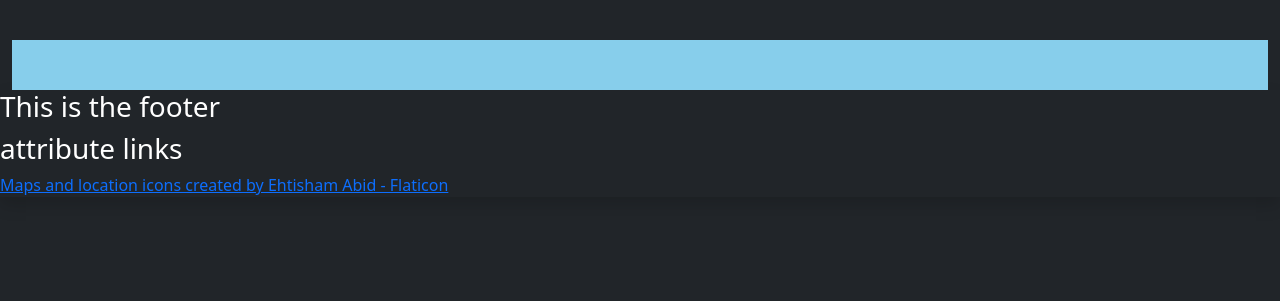
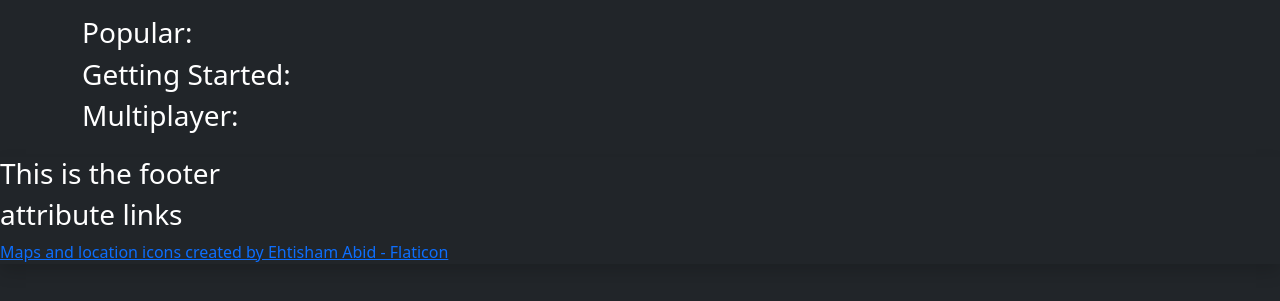
Before and after one commit to Primus46/GenreGauger, a PHP site: page /CategoriesPage.php in a window 1280 px wide; the page is wider, and only the part inside the window is pictured. Shown: the part 78-379 px from the top of that part. Run offline with PHP 8.4, Linux system fonts and the light colour scheme; tables that the repository leaves empty or names only in its code hold one stand-in row (values such as "Sample post").

Commit message:
Categories Added

```diff
--- a/Categories_Page/CategoriesPage.php
+++ b/Categories_Page/CategoriesPage.php
@@ -5,13 +5,22 @@
   <meta name="viewport" content="width=device-width, initial-scale=1">
   <link rel="stylesheet" href="../CrossPage.css">
 </head>
-    <body class="text-bg-dark">
+<body class="text-bg-dark">
         <?php require '../Reuseable_Components/navbar/navbar.php';?>
-        <div class="container-fluid">
-            <div class="row">
-                <div class="col">
-                    <div class="box"></div>
-                </div>
+        <?php include "../Genres_Data/DataFunctions.php";?>
+
+        <div class="container my-3">
+            <div class="row my-auto justify-content-center d-flex ">
+                <h3>Popular:</h3>
+                <?php popular_genres();?>
+            </div>
+            <div class="row my-auto justify-content-center d-flex ">
+                <h3>Getting Started:</h3>
+                <?php getting_started_genres();?>
+            </div>
+            <div class="row my-auto justify-content-center d-flex ">
+             <h3>Multiplayer:</h3>
+                <?php multiplayer_genres();?>
             </div>
         </div>
         <?php include '../Reuseable_Components/footer/footer.php';?>
--- a/Genres_Data/DataFunctions.php
+++ b/Genres_Data/DataFunctions.php
@@ -38,6 +38,63 @@
                 include '../Reuseable_Components/GenreCard.php';
             }
     }
+
+    function popular_genres(){
+        include "../db_connect.php";
+
+            $sql = "SELECT * FROM categories
+            CROSS JOIN genres ON categories.genre_id = genres.genre_id
+            WHERE category = 'popular'";
+
+            $results = $conn->query($sql);
+
+            while($fetch = mysqli_fetch_assoc($results)){
+                include '../Reuseable_Components/GenreCard.php';
+            }
+    }
+
+    function getting_started_genres(){
+        include "../db_connect.php";
+
+            $sql = "SELECT * FROM categories
+            CROSS JOIN genres ON categories.genre_id = genres.genre_id
+            WHERE category = 'getting_started'";
+
+            $results = $conn->query($sql);
+
+            while($fetch = mysqli_fetch_assoc($results)){
+                include '../Reuseable_Components/GenreCard.php';
+            }
+    }
+
+    function multiplayer_genres(){
+        include "../db_connect.php";
+
+            $sql = "SELECT * FROM categories
+            CROSS JOIN genres ON categories.genre_id = genres.genre_id
+            WHERE category = 'multiplayer'";
+
+            $results = $conn->query($sql);
+
+            while($fetch = mysqli_fetch_assoc($results)){
+                include '../Reuseable_Components/GenreCard.php';
+            }
+    }
+
+    function Story_rich_genres(){
+        include "../db_connect.php";
+
+            $sql = "SELECT * FROM categories
+            CROSS JOIN genres ON categories.genre_id = genres.genre_id
+            WHERE category = 'Story_rich'";
+
+            $results = $conn->query($sql);
+
+            while($fetch = mysqli_fetch_assoc($results)){
+                include '../Reuseable_Components/GenreCard.php';
+            }
+    }
+
 
     function Dynamic_DetailsScreen(){
         include "GenresData.php";
--- a/Genres_Page/GenresPage.php
+++ b/Genres_Page/GenresPage.php
@@ -14,6 +14,9 @@
             <div class="row my-auto justify-content-center d-flex ">
                 <?php Genre_Cards();?>
             </div>
+            <!-- <div class="row my-auto justify-content-center d-flex "> -->
+                <!-- <?php getting_started_genres();?> -->
+            <!-- </div> -->
         </div>
         <?php include '../Reuseable_Components/footer/footer.php';?>
     </body>
```
